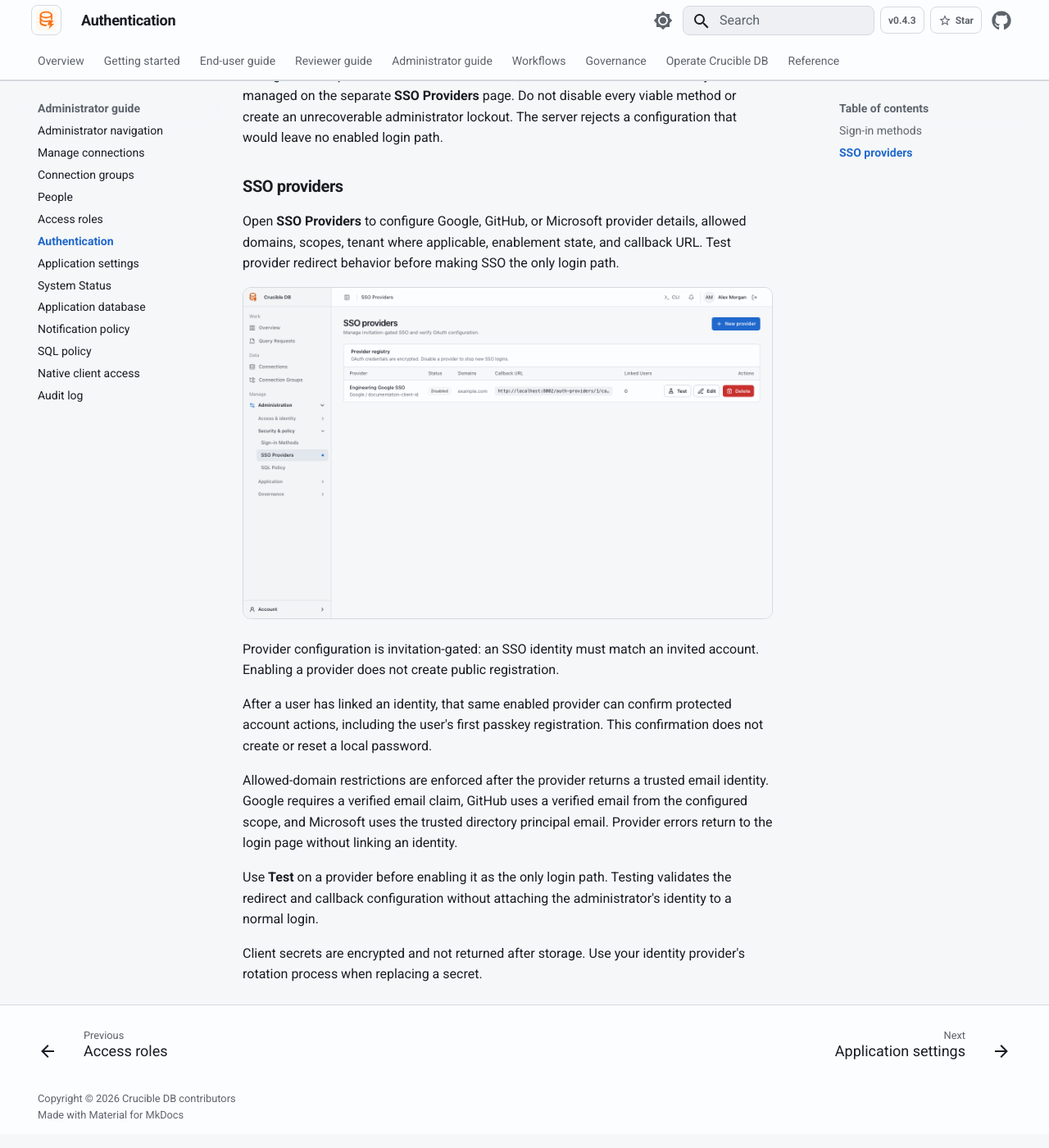
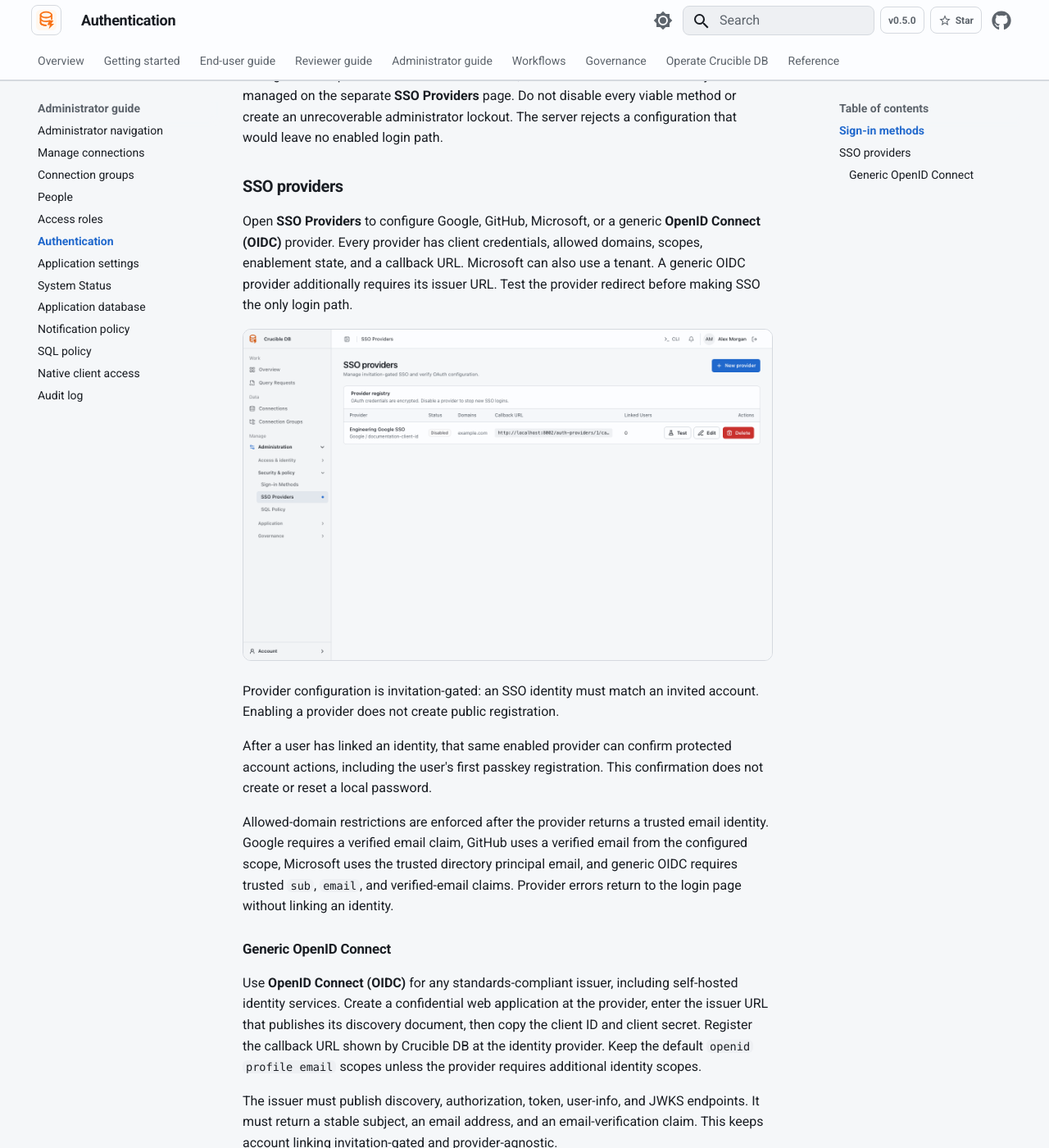
Before and after one commit to adiwidia-dev/crucible-db, an MkDocs documentation site: the page built from docs/admin-guide/authentication.md, in a window 1280 px wide and 1400 px high, scrolled down 712 px. Shown: the whole window at 82% size. Built offline with MkDocs 1.6.1 and Material for MkDocs 9.7.7, drawn with Linux system fonts in a browser that asks for light colours.

```diff
--- a/docs/admin-guide/authentication.md
+++ b/docs/admin-guide/authentication.md
@@ -10,7 +10,7 @@ Open **Sign-in Methods** to control **Email and password** and **Passkeys** inde
 
 ## SSO providers
 
-Open **SSO Providers** to configure Google, GitHub, or Microsoft provider details, allowed domains, scopes, tenant where applicable, enablement state, and callback URL. Test provider redirect behavior before making SSO the only login path.
+Open **SSO Providers** to configure Google, GitHub, Microsoft, or a generic **OpenID Connect (OIDC)** provider. Every provider has client credentials, allowed domains, scopes, enablement state, and a callback URL. Microsoft can also use a tenant. A generic OIDC provider additionally requires its issuer URL. Test the provider redirect before making SSO the only login path.
 
 ![Authentication provider registry](../assets/screenshots/admin-authentication-providers.png){ .docs-screenshot }
 
@@ -18,7 +18,13 @@ Provider configuration is invitation-gated: an SSO identity must match an invite
 
 After a user has linked an identity, that same enabled provider can confirm protected account actions, including the user's first passkey registration. This confirmation does not create or reset a local password.
 
-Allowed-domain restrictions are enforced after the provider returns a trusted email identity. Google requires a verified email claim, GitHub uses a verified email from the configured scope, and Microsoft uses the trusted directory principal email. Provider errors return to the login page without linking an identity.
+Allowed-domain restrictions are enforced after the provider returns a trusted email identity. Google requires a verified email claim, GitHub uses a verified email from the configured scope, Microsoft uses the trusted directory principal email, and generic OIDC requires trusted `sub`, `email`, and verified-email claims. Provider errors return to the login page without linking an identity.
+
+### Generic OpenID Connect
+
+Use **OpenID Connect (OIDC)** for any standards-compliant issuer, including self-hosted identity services. Create a confidential web application at the provider, enter the issuer URL that publishes its discovery document, then copy the client ID and client secret. Register the callback URL shown by Crucible DB at the identity provider. Keep the default `openid profile email` scopes unless the provider requires additional identity scopes.
+
+The issuer must publish discovery, authorization, token, user-info, and JWKS endpoints. It must return a stable subject, an email address, and an email-verification claim. This keeps account linking invitation-gated and provider-agnostic.
 
 Use **Test** on a provider before enabling it as the only login path. Testing validates the redirect and callback configuration without attaching the administrator's identity to a normal login.
 
--- a/mkdocs.yml
+++ b/mkdocs.yml
@@ -81,8 +81,8 @@ markdown_extensions:
 extra:
   github_url: https://github.com/adiwidia-dev/crucible-db
   github_star_url: https://github.com/adiwidia-dev/crucible-db
-  release_version: v0.4.3
-  release_url: https://github.com/adiwidia-dev/crucible-db/releases/tag/v0.4.3
+  release_version: v0.5.0
+  release_url: https://github.com/adiwidia-dev/crucible-db/releases/tag/v0.5.0
 
 extra_css:
   - stylesheets/extra.css
@@ -140,6 +140,7 @@ nav:
       - Native proxy operations: operations/native-proxy.md
       - Backup, recovery, and troubleshooting: operations/operations.md
   - Reference:
+      - Release notes v0.5.0: releases/v0.5.0.md
       - Release notes v0.4.3: releases/v0.4.3.md
       - Release notes v0.4.2: releases/v0.4.2.md
       - Release notes v0.4.1: releases/v0.4.1.md
--- a/package.json
+++ b/package.json
@@ -1,7 +1,7 @@
 {
     "$schema": "https://www.schemastore.org/package.json",
     "name": "crucible-db",
-    "version": "0.4.3",
+    "version": "0.5.0",
     "private": true,
     "type": "module",
     "engines": {
```
Also changed, not shown: CHANGELOG.md (+14 -1 lines), README.md (+2 -2 lines), docs/admin-guide/navigation.md (+1 -1 lines), docs/releases/v0.5.0.md (added, +34 -0 lines), docs/reviewer-guide/workspace.md (+1 -1 lines), docs/user-guide/overview.md (+1 -1 lines), 3 other files.
